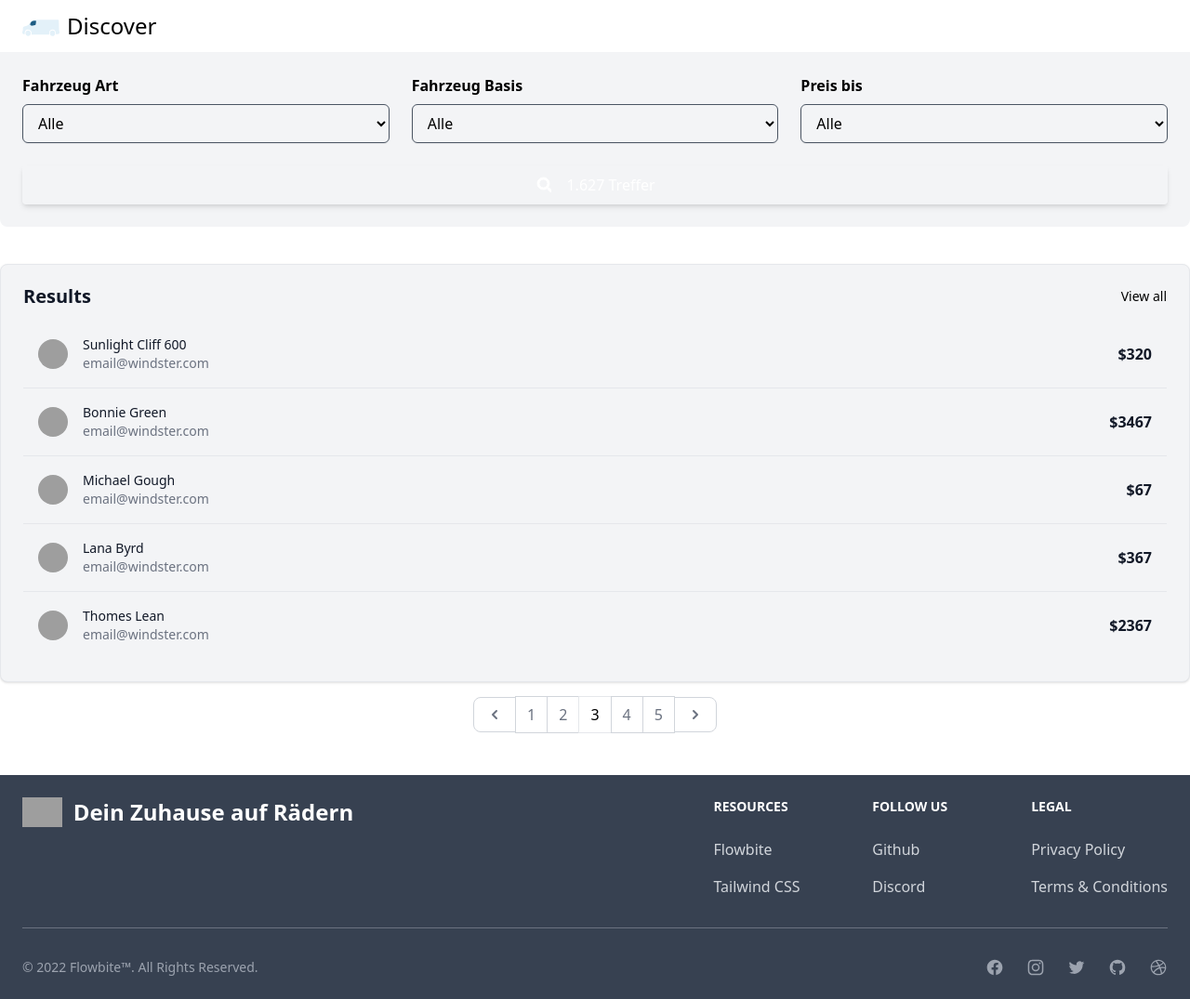
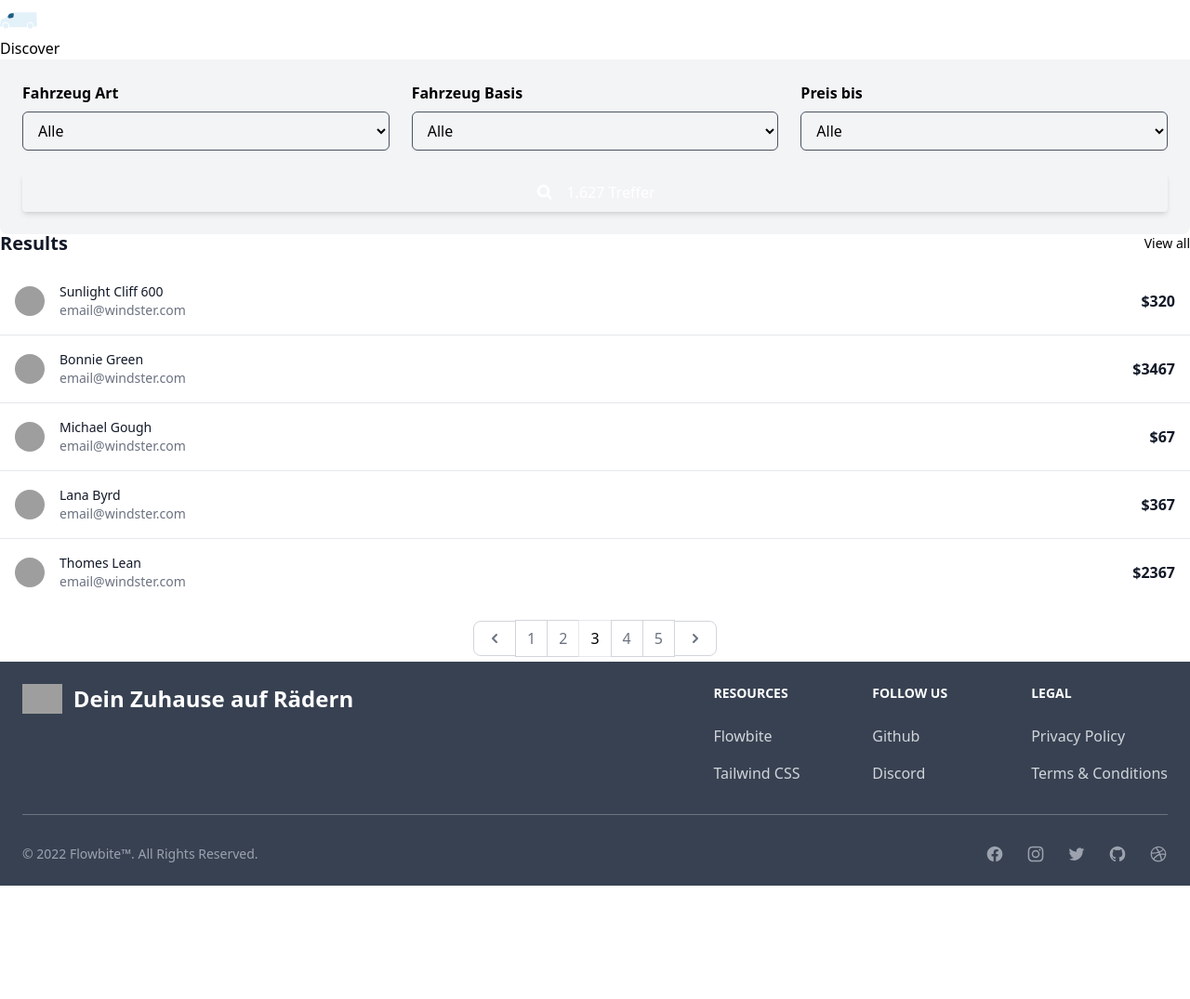
Before and after one commit to pwfraley/udm-drf, a Django app: page / in a window 1280 px wide. Shown: the part 124-1199 px from the top of the page at 93% size. After the commit the page ends 1077 px from the top, so only its background shows below. Run offline with Django 4.2, Linux system fonts and the light colour scheme; some libraries are stand-ins or nearby versions; grey boxes are pictures that could not be loaded.

Commit message:
design and splitting for htmx

```diff
--- a/src/templates/start_page/partials/resultbox.html
+++ b/src/templates/start_page/partials/resultbox.html
@@ -1,5 +1,5 @@
-<div id="result-box" class="container mt-10 mb-10 mx-auto">
-    <div class="p-4 bg-gray-100 border border-gray-200 sm:rounded-lg shadow sm:p-6 dark:bg-gray-700 dark:border-gray-700">
+
+    <div class="result-box-content">
         <div class="flex items-center justify-between mb-4">
             <h5 class="text-xl font-bold leading-none text-gray-900 dark:text-white">Results</h5>
             <a href="#" class="text-sm font-medium text-primary-700 hover:underline dark:text-primary-500">
@@ -134,4 +134,3 @@
             </ul>
         </nav>
     </div>
-</div>
--- a/src/templates/start_page/partials/search.html
+++ b/src/templates/start_page/partials/search.html
@@ -1,4 +1,8 @@
 <div id=""search">
-    {% include "start_page/partials/searchbox.html" %}
-    {% include "start_page/partials/resultbox.html" %}
+    <div id="search-box" class="search-box">
+        {% include "start_page/partials/searchbox.html" %}
+    </div>
+    <div id="result-box" class="result-box">
+        {% include "start_page/partials/resultbox.html" %}
+    </div>
 </div>
--- a/src/templates/start_page/partials/searchbox.html
+++ b/src/templates/start_page/partials/searchbox.html
@@ -1,6 +1,5 @@
-<div id="search-box" class="search-box">
     <div class="search-box-content">
-        <div class="flex items-center bg-gradient-to-b from-primary-700 to-primary-600 text-primary-100 font-medium text-1xl text-center sm:text-left md:text-2xl py-2 px-6 sm:rounded-t-lg hidden sm:flex">
+        <div class="search-box-title">
             <svg version="1.1" id="svg808" class="mr-2 pt-1 h-10 w-10" viewBox="0 0 319.54279 140.101"
             xmlns:inkscape="http://www.inkscape.org/namespaces/inkscape"
             xmlns:sodipodi="http://sodipodi.sourceforge.net/DTD/sodipodi-0.dtd" xmlns="http://www.w3.org/2000/svg"
@@ -100,7 +99,6 @@
             </form>
         </div>
     </div>
-</div>
 <script>
     const accordionHeader = document.querySelectorAll(".accordion-header");
     accordionHeader.forEach((header) => {
```
Also changed, not shown: src/theme/static_src/src/styles.css (+12 -0 lines).
